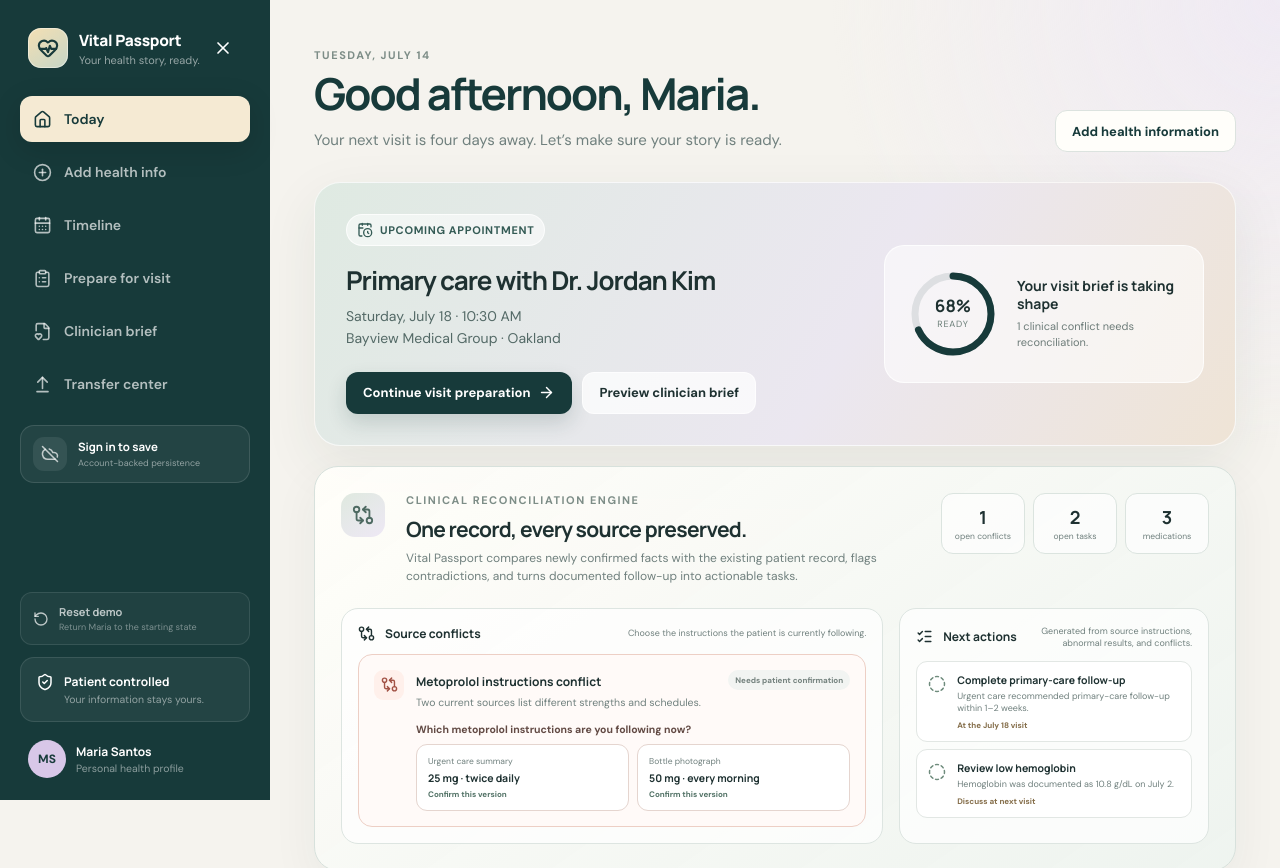
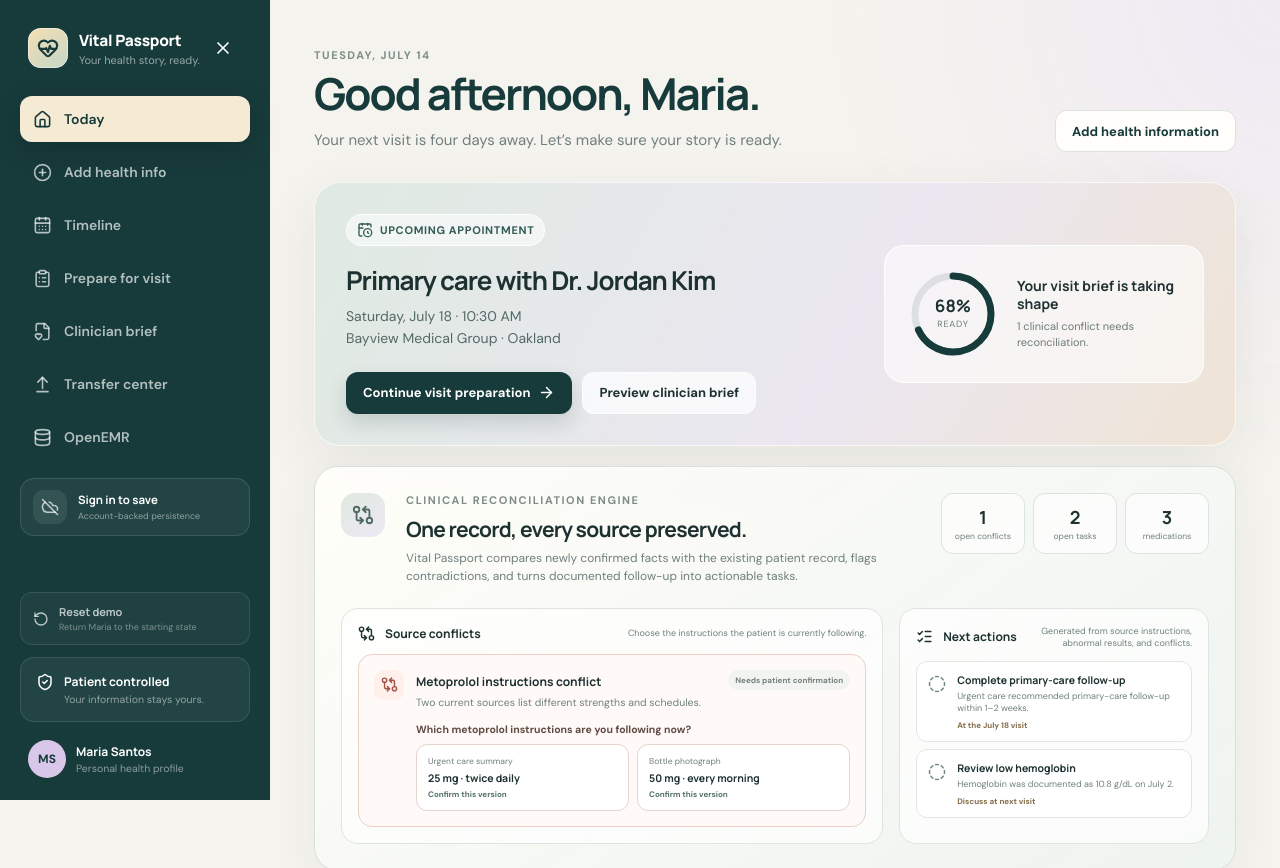
Before and after one commit to patricktran1/vitalpassport, a React (Vite) app: page / in a window 1280 px wide. Shown: the top 868 px of the page. Built offline with nearby package versions, Linux system fonts and the light colour scheme; no server answers.

Commit message:
Add OpenEMR navigation

```diff
--- a/src/components/Layout.tsx
+++ b/src/components/Layout.tsx
@@ -1,4 +1,4 @@
-import { ArrowUpFromLine, CalendarDays, ClipboardList, FileHeart, Home, Menu, PlusCircle, RotateCcw, ShieldCheck, X } from 'lucide-react'
+import { ArrowUpFromLine, CalendarDays, ClipboardList, Database, FileHeart, Home, Menu, PlusCircle, RotateCcw, ShieldCheck, X } from 'lucide-react'
 import { useState } from 'react'
 import { NavLink, Outlet, useNavigate } from 'react-router-dom'
 import { patient } from '../data/demo'
@@ -14,6 +14,7 @@ const navItems = [
   { to: '/prepare', label: 'Prepare for visit', icon: ClipboardList },
   { to: '/brief', label: 'Clinician brief', icon: FileHeart },
   { to: '/transfer', label: 'Transfer center', icon: ArrowUpFromLine },
+  { to: '/openemr', label: 'OpenEMR', icon: Database },
 ]
 
 export function Layout() {
```
